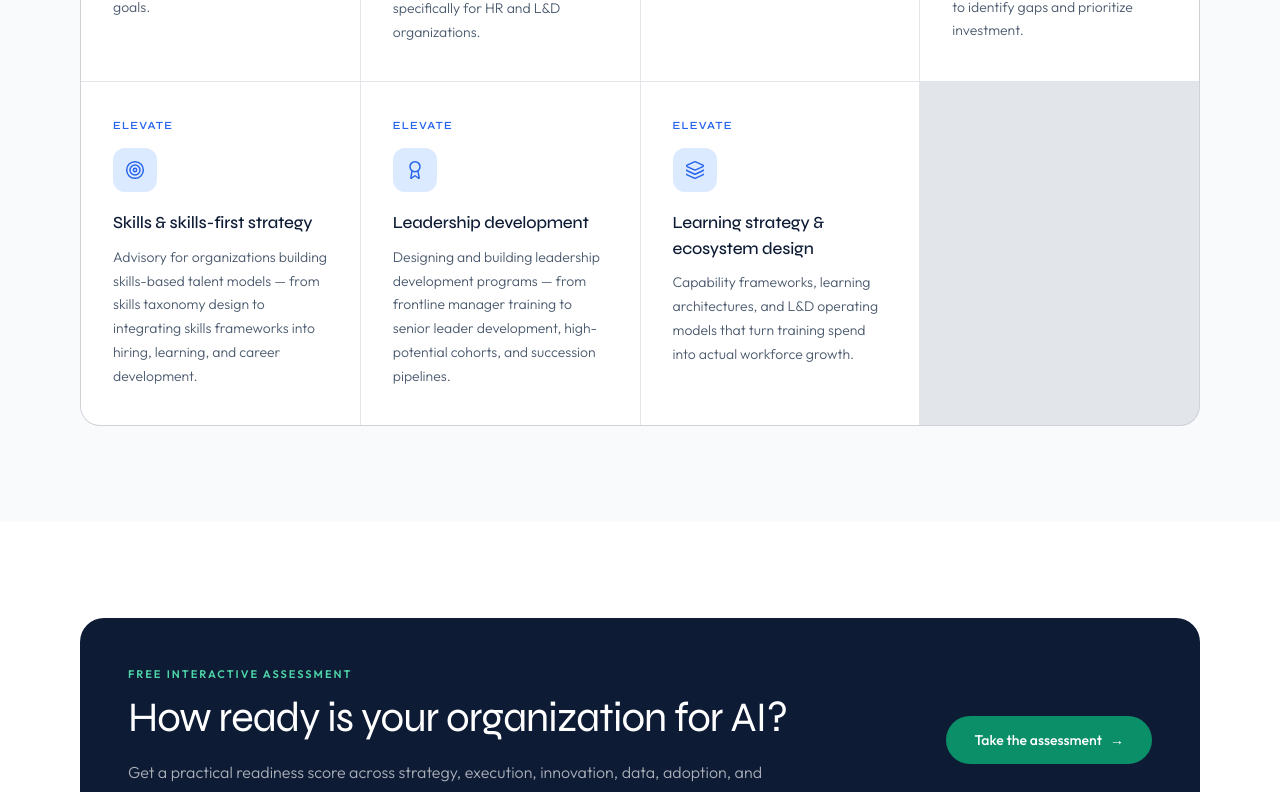
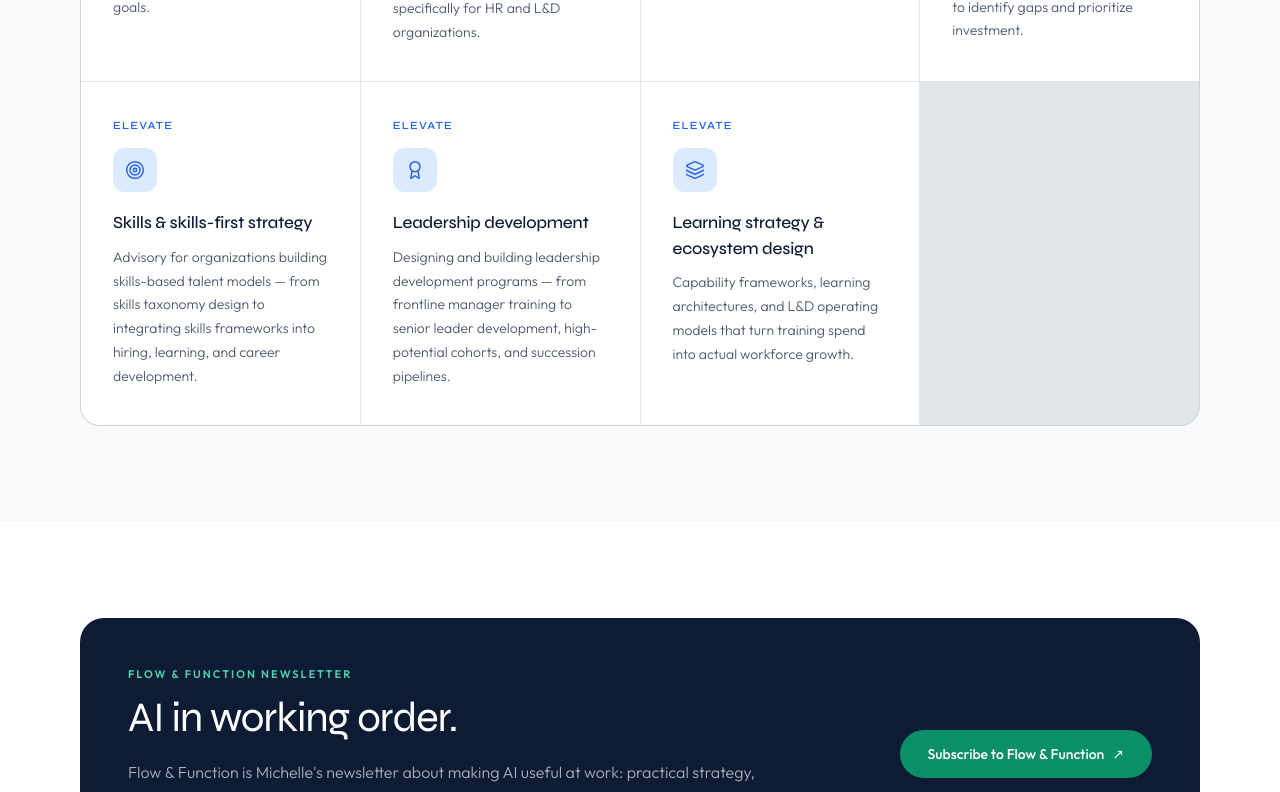
Before and after one commit to msuzann3/ie-site, a Next.js app: page / in a window 1280 px wide. Shown: the part 2000-2792 px from the top of the page. Built offline with nearby package versions, Linux system fonts and the light colour scheme.

Commit message:
Add Flow and Function newsletter links

```diff
--- a/app/page.tsx
+++ b/app/page.tsx
@@ -5,6 +5,7 @@ import Services from '@/components/home/Services'
 import AIReadiness from '@/components/home/AIReadiness'
 import Philosophy from '@/components/home/Philosophy'
 import Team from '@/components/home/Team'
+import Newsletter from '@/components/home/Newsletter'
 import Contact from '@/components/home/Contact'
 
 export default function Home() {
@@ -14,6 +15,7 @@ export default function Home() {
       <FeaturedDownload />
       <Duality />
       <Services />
+      <Newsletter />
       <AIReadiness />
       <Philosophy />
       <Team />
--- a/components/Nav.tsx
+++ b/components/Nav.tsx
@@ -54,13 +54,23 @@ export default function Nav() {
           })}
         </ul>
 
-        {/* Desktop CTA */}
-        <Link
-          href="#contact"
-          className="hidden md:inline-block text-[13px] font-medium text-white py-[9px] px-5 rounded-3xl transition-colors duration-150 bg-emerald hover:bg-emerald-mid"
-        >
-          Get in touch
-        </Link>
+        {/* Desktop actions */}
+        <div className="hidden md:flex items-center gap-4">
+          <a
+            href="https://flowandfunction.beehiiv.com"
+            target="_blank"
+            rel="noopener noreferrer"
+            className="text-[13px] text-white/65 hover:text-white transition-colors duration-150 whitespace-nowrap"
+          >
+            Subscribe to the newsletter
+          </a>
+          <Link
+            href="/#contact"
+            className="text-[13px] font-medium text-white py-[9px] px-5 rounded-3xl transition-colors duration-150 bg-emerald hover:bg-emerald-mid whitespace-nowrap"
+          >
+            Get in touch
+          </Link>
+        </div>
 
         {/* Mobile hamburger */}
         <button
@@ -98,9 +108,20 @@ export default function Nav() {
                 </Link>
               </li>
             ))}
+            <li>
+              <a
+                href="https://flowandfunction.beehiiv.com"
+                target="_blank"
+                rel="noopener noreferrer"
+                className="block py-3.5 text-[15px] text-white/65 border-b border-white/[0.07] hover:text-white transition-colors"
+                onClick={close}
+              >
+                Subscribe to the newsletter
+              </a>
+            </li>
             <li className="pt-4">
               <Link
-                href="#contact"
+                href="/#contact"
                 className="block text-center text-[14px] font-medium text-white py-3 rounded-[32px] transition-colors duration-150 bg-emerald hover:bg-emerald-mid"
                 onClick={close}
               >
--- /dev/null
+++ b/components/home/Newsletter.tsx
@@ -0,0 +1,36 @@
+const NEWSLETTER_URL = 'https://flowandfunction.beehiiv.com'
+
+export default function Newsletter() {
+  return (
+    <section className="bg-white px-5 py-16 md:px-20 md:py-24">
+      <div className="max-w-[1180px] mx-auto rounded-[24px] overflow-hidden bg-midnight text-white grid grid-cols-1 md:grid-cols-[1fr_auto] md:items-center gap-8 px-7 py-10 md:px-12 md:py-12">
+        <div>
+          <p className="text-[11px] font-semibold uppercase tracking-[0.125rem] text-emerald-on-dark mb-3">
+            Flow &amp; Function newsletter
+          </p>
+          <h2
+            className="font-display font-normal text-white leading-[1.15] mb-4"
+            style={{ fontSize: 'clamp(28px, 4vw, 42px)', letterSpacing: '-1px' }}
+          >
+            AI in working order.
+          </h2>
+          <p className="text-[15px] md:text-[16px] text-white/65 font-light leading-[1.75] max-w-[680px]">
+            Flow &amp; Function is Michelle&apos;s newsletter about making AI useful at work:
+            practical strategy, learning, governance, and change for people turning emerging
+            technology into working practice. Each week includes one practical workflow to test
+            and build.
+          </p>
+        </div>
+        <a
+          href={NEWSLETTER_URL}
+          target="_blank"
+          rel="noopener noreferrer"
+          className="inline-flex items-center justify-center gap-2 bg-emerald hover:bg-emerald-mid text-white hover:text-white no-underline text-sm font-medium py-3.5 px-7 rounded-[32px] transition-colors duration-150 whitespace-nowrap"
+        >
+          Subscribe to Flow &amp; Function
+          <span aria-hidden="true">↗</span>
+        </a>
+      </div>
+    </section>
+  )
+}
```
Also changed, not shown: 2 other files (tests, documents, lock files or other folders).
